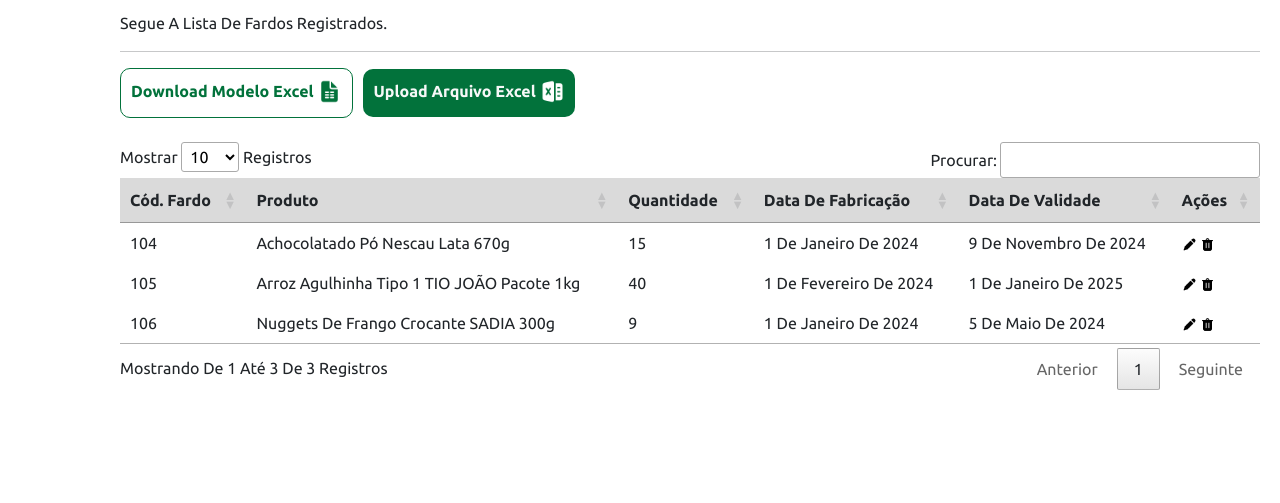
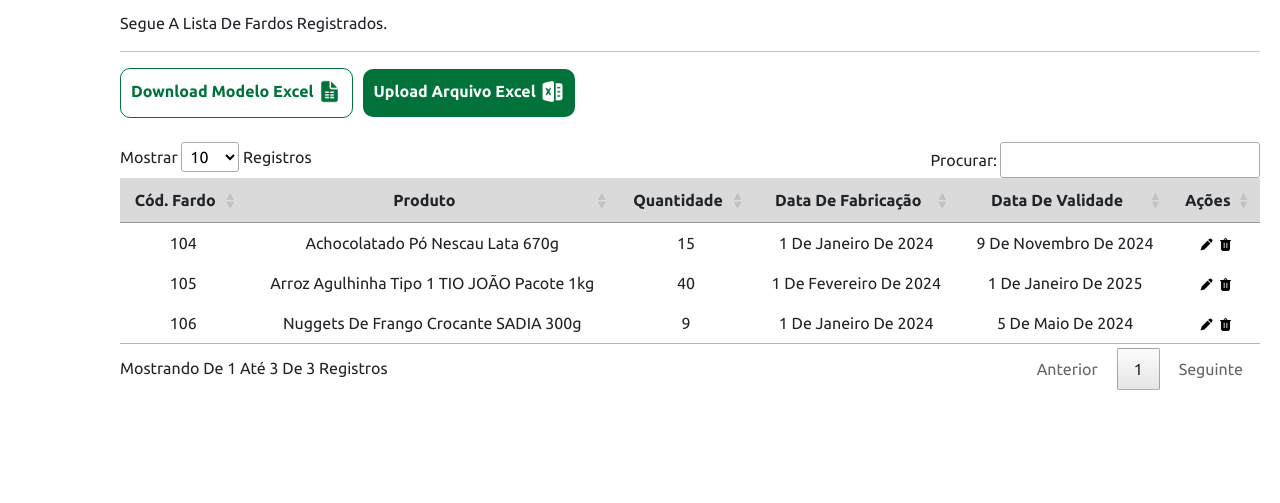
Before and after one commit to guilhermesous/SafeShelf, a Django app: page /ListarEstoque/ in a window 1280 px wide. Shown: the part 195-698 px from the top of the page. Run offline with Django 5.2, Linux system fonts and the light colour scheme; a user stored in the database is signed in; data comes from the database, SQL or seed files in the repository; some libraries are stand-ins or nearby versions.

Commit message:
Update style.css

```diff
--- a/meuApp/static/meuApp/css/style.css
+++ b/meuApp/static/meuApp/css/style.css
@@ -23,7 +23,7 @@ table {
 th, td {
   border: 1px solid #b3b3b3;
   padding: 8px;
-  text-align: left;
+  text-align: center !important;
 }
 
 th {
```
